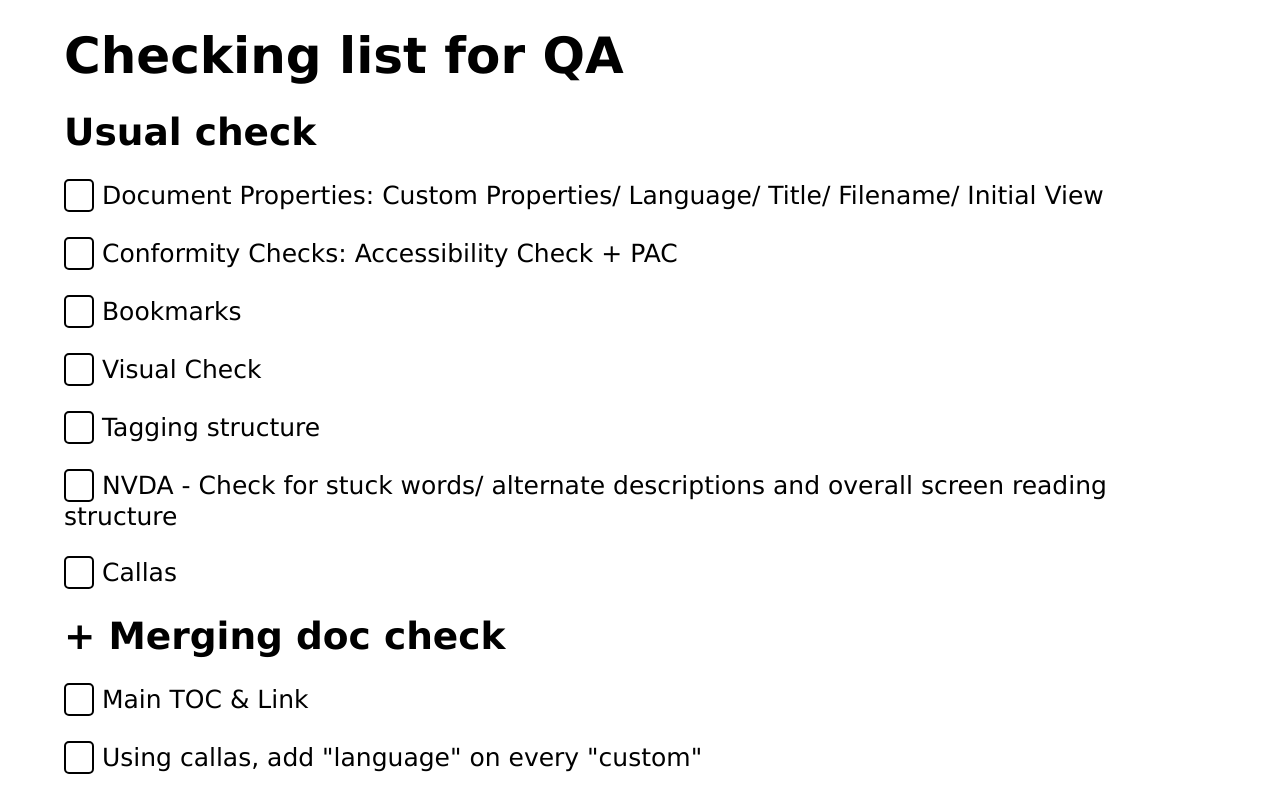
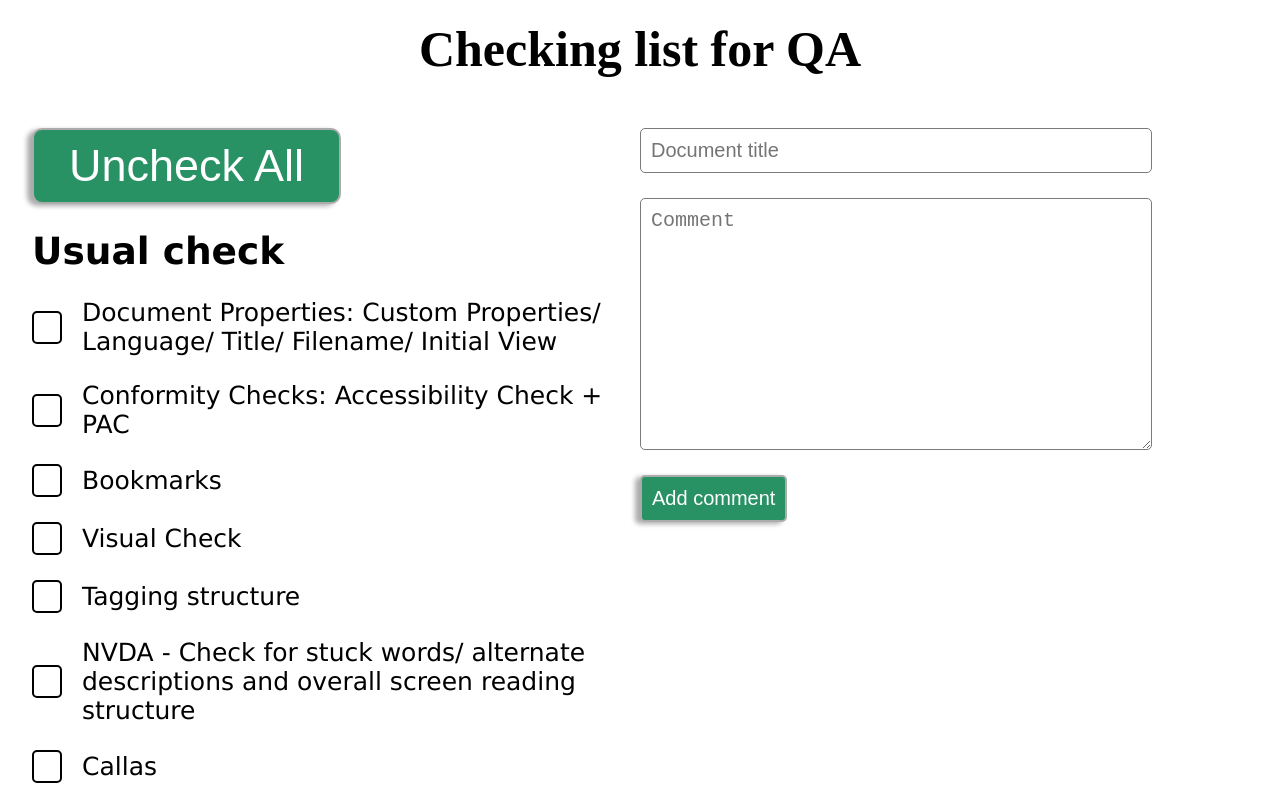
Before and after one commit to AinaHerizo/checkListWork, a plain HTML site: page index.html in a window 1280 px wide. Shown: the top 800 px of the page. Drawn offline with Linux system fonts and the light colour scheme.

Commit message:
Update 06/12/24 - Bouton uncheck all

```diff
--- a/index.html
+++ b/index.html
@@ -8,18 +8,22 @@
 </head>
 <body>
     <!-- Chargement -->
-    <div id="loading">
+    <!-- <div id="loading">
         <p>Chargement</p>
         <svg viewBox="0 0 490 100">
             <circle cx="50" cy="50" r="40" stroke="none" />
             <circle cx="250" cy="50" r="40" stroke="none" />
             <circle cx="450" cy="50" r="40" stroke="none" />
         </svg>
-    </div>
+    </div> -->
 
+    <h1>Checking list for QA</h1>
+    <div class="container">
         <!-- Checking list -->
         <div class="check-container">
-        <h1>Checking list for QA</h1>
+
+            <button id="uncheckAll" class="boutton">Uncheck All</button>
+
             <h2>Usual check</h2>
             <div>
                 <span>
@@ -86,6 +90,16 @@
                 <label for="custom">Using callas, add "language" on every "custom"</label>
             </div>
         </div>
+        <!-- Comment section -->
+        <div class="comment-container">
+            <input type="text" name="" id="" placeholder="Document title">
+            <textarea name="" id="" cols="30" rows="10" placeholder="Comment"></textarea>
+            <button id="addComment" class="boutton">Add comment</button>
+            <div class="comment-list">
+            </div>
+        </div>
+    </div>
+
     <script src="index.js"></script>
 </body>
 </html>
--- a/index.js
+++ b/index.js
@@ -1,6 +1,7 @@
 document.addEventListener("DOMContentLoaded", (event) => {
     // variable global
     const loadingView = document.querySelector("#loading")
+    const uncheckAll= document.querySelector("#uncheckAll")
     const checkList = document.querySelectorAll(".check-container input")
     const indication = document.querySelectorAll(".check-container i")
 
@@ -9,6 +10,16 @@ document.addEventListener("DOMContentLoaded", (event) => {
         loadingView.remove()
     }, 4000);
     // End Loading Event
+        uncheckAll.addEventListener("click", ()=>{
+            checkList.forEach(check => {
+                if (check.checked) {
+                    unCheck(check)
+                    check.checked = false;
+                }
+            })
+        })
+    // button uncheck
+    // end button uncheck
 
     // Check List
         // function
--- a/style.css
+++ b/style.css
@@ -46,17 +46,36 @@
 }
 /* end loading */
 
+/* Container */
+.container{
+    display: grid;
+    grid-template-columns: repeat(2,1fr);
+    padding: 50px 0 ;
+}
+/* end Container */
+h1{
+    text-align: center;
+    margin-top: 20px;
+    font-size: 50px;
+}
 /* Check */
 .check-container {
     font-size: 25px;
     font-family: 'Lucida Sans', 'Lucida Sans Regular', 'Lucida Grande', 'Lucida Sans Unicode', Geneva, Verdana, sans-serif;
     width: 90%;
-    height: 100vh;
     margin: auto;
     display: flex;
     flex-direction: column;
     justify-content: center;
     gap: 25px;
+}
+.check-container > div {
+    display: flex;
+    align-items: center;
+    gap: 20px;
+}
+#uncheckAll{
+    font-size: 45px;
 }
 .check-container input{
     opacity: 0;
@@ -84,3 +103,46 @@
     cursor: pointer;
 }
 /* Check end */
+
+/* Comment */
+.comment-container{
+    display: flex;
+    flex-direction: column;
+    gap: 25px;
+}
+.comment-container input, .comment-container textarea{
+    font-size: 20px;
+    padding: 10px;
+    border: 1px solid #7a7a7a;
+    border-radius: 5px;
+    width: 80%;
+    outline: none;
+}
+#addComment{
+    font-size: 20px;
+    padding: 10px;
+    border-radius: 5px;
+}
+/* End Comment */
+
+
+
+
+/* BUTTON */
+.boutton{
+    width: fit-content;
+    padding: 10px 35px;
+    background: #299265;
+    color: #fff;
+    border: 2px solid #acacac;
+    border-radius: 10px;
+    cursor: pointer;
+    box-shadow: -5px 2px 5px 0px #00000054;
+    transition: box-shadow .3s ease-in-out, background .3s ease-in-out;
+}
+.boutton:hover{
+    background: #f38947;
+    box-shadow: 0 0 0 0 #00000054;
+    transition: all .3s ease-in-out;
+}
+/* END BUTTON */
```
Lines whose indentation alone changed are shown as unchanged.
